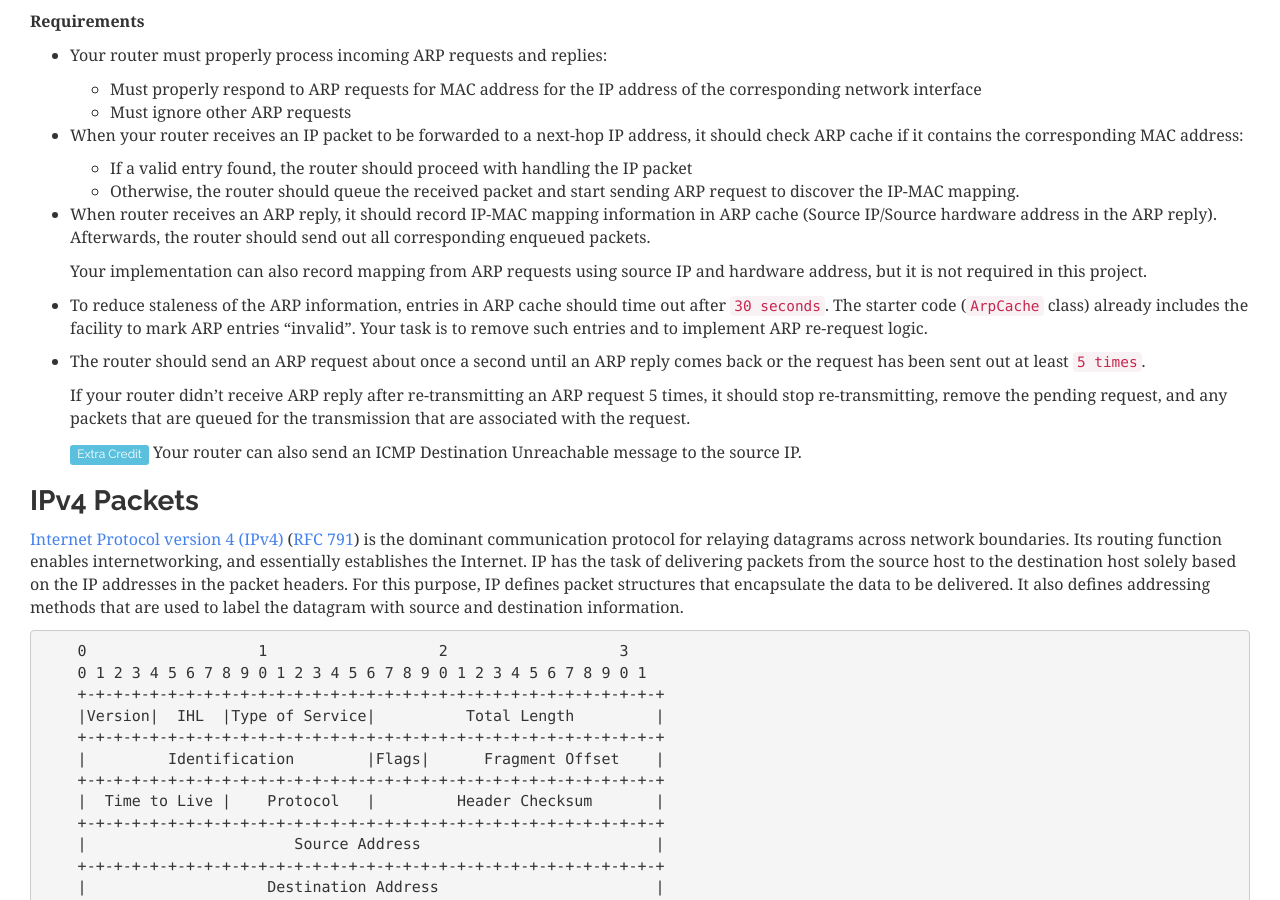
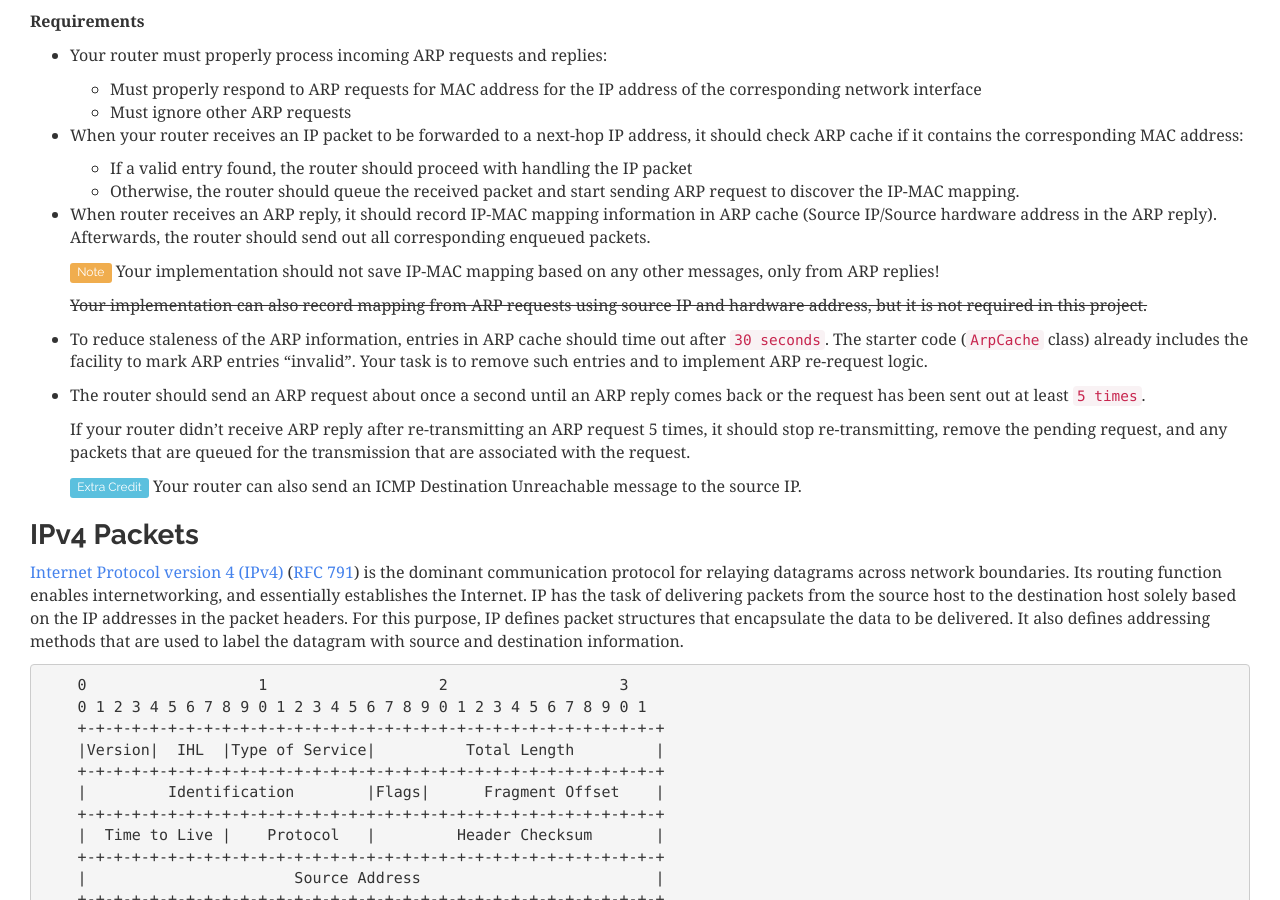
Before and after one commit to cawka/cs118-spring2017, a Jekyll site: the page built from project-3.md, in a window 1280 px wide and 900 px high, scrolled down 5336 px. Built offline with Jekyll 4.4.1, drawn with Linux system fonts in a browser that asks for light colours; nearby versions of some CDN libraries.

Commit message:
P3 update

```diff
--- a/project-3.md
+++ b/project-3.md
@@ -242,7 +242,9 @@ struct arp_hdr
 
 - When router receives an ARP reply, it should record IP-MAC mapping information in ARP cache (Source IP/Source hardware address in the ARP reply).  Afterwards, the router should send out all corresponding enqueued packets.
 
-  Your implementation can also record mapping from ARP requests using source IP and hardware address, but it is not required in this project.
+  <span class="label label-warning">Note</span> Your implementation should not save IP-MAC mapping based on any other messages, only from ARP replies!
+
+  <del>Your implementation can also record mapping from ARP requests using source IP and hardware address, but it is not required in this project.</del>
 
 - To reduce staleness of the ARP information, entries in ARP cache should time out after `30 seconds`.  The starter code (`ArpCache` class) already includes the facility to mark ARP entries "invalid".  Your task is to remove such entries and to implement ARP re-request logic.
 
```
